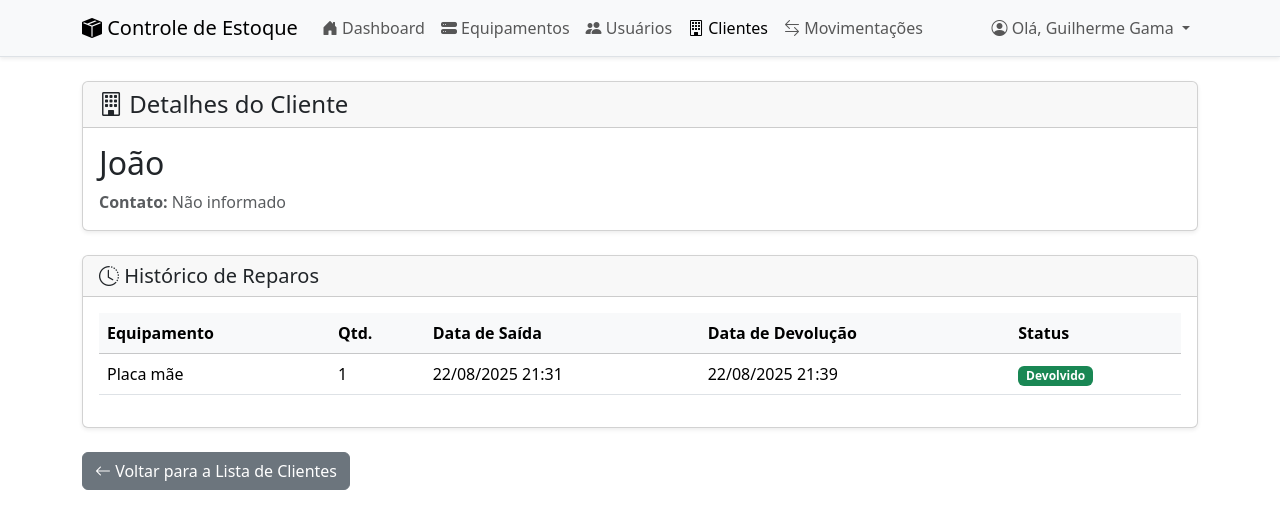
After one commit to guilhermegamabs/controle-estoque, a Flask app: page /clientes/1 in a window 1280 px wide. The commit adds this page. Shown: the top 529 px of the page. Run offline with Flask 3, Linux system fonts and the light colour scheme; a user stored in the database is signed in; data comes from the database, SQL or seed files in the repository; both versions use the stored data as it was after the commit.

Commit message:
adicionando clientes

```diff
--- a/app.py
+++ b/app.py
@@ -3,11 +3,20 @@ from datetime import datetime
 from werkzeug.security import check_password_hash
 from functools import wraps
 
+import os
 import db as database
 
 app = Flask(__name__)
 app.config['SECRET_KEY'] = 'uma-chave-secreta-muito-dificil'
 
+
+# --- CÓDIGO DE DEPURAÇÃO ---
+print("="*50)
+print(f"Diretório de trabalho atual: {os.getcwd()}")
+print(f"Caminho do template folder: {app.template_folder}")
+print("="*50)
+
+app.config['SECRET_KEY'] = '...'
 def login_required(f):
     @wraps(f)
     def decorated_function(*args, **kwargs):
@@ -27,7 +36,7 @@ def dashboard():
     ultimas_movimentacoes = database.listar_ultimas_movimentacoes()
     return render_template('dashboard.html', stats=estatisticas, ultimas_movimentacoes=ultimas_movimentacoes, active_page='dashboard')
 
-# --- ROTA DE LOGIN
+# --- ROTA DE LOGIN ---
 @app.route('/login', methods=['GET', 'POST'])
 def login():
     if request.method == 'POST':
@@ -45,7 +54,7 @@ def login():
             else:
                 flash('Email ou senha inválidos.', 'danger')
 
-    return render_template('login.html', active_page='dashboard')
+    return render_template('login.html')
 
 @app.route('/logout')
 def logout():
@@ -59,7 +68,7 @@ def logout():
 @login_required
 def listar_equipamentos():
     lista_de_equipamentos = database.listar_equipamentos()
-    return render_template('equipamentos.html', equipamentos=lista_de_equipamentos, active_page='dashboard')
+    return render_template('equipamentos.html', equipamentos=lista_de_equipamentos, active_page='equipamentos')
 
 @app.route('/equipamentos/novo', methods=['GET', 'POST'])
 @login_required
@@ -73,7 +82,7 @@ def novo_equipamento():
         flash(f"Equipamento '{nome}' cadastrado com sucesso!", 'success')
         return redirect(url_for('listar_equipamentos'))
 
-    return render_template('adicionar_equipamento.html', active_page='dashboard')
+    return render_template('adicionar_equipamento.html', active_page='equipamentos')
 
 @app.route('/equipamentos/editar/<int:id_equipamento>', methods=['GET', 'POST'])
 @login_required
@@ -92,7 +101,7 @@ def editar_equipamento(id_equipamento):
         flash('Equipamento atualizado com sucesso!', 'success')
         return redirect(url_for('listar_equipamentos'))
 
-    return render_template('editar_equipamento.html', equipamento=equipamento, active_page='dashboard')
+    return render_template('editar_equipamento.html', equipamento=equipamento, active_page='equipamentos')
 
 @app.route('/equipamentos/excluir/<int:id_equipamento>', methods=['POST'])
 @login_required
@@ -107,7 +116,7 @@ def excluir_equipamento_rota(id_equipamento):
 @login_required
 def listar_usuarios():
     lista_de_usuarios = database.listar_usuarios()
-    return render_template('usuarios.html', usuarios=lista_de_usuarios, active_page='dashboard')
+    return render_template('usuarios.html', usuarios=lista_de_usuarios, active_page='usuarios')
 
 @app.route('/usuarios/novo', methods=['GET', 'POST'])
 @login_required
@@ -123,7 +132,7 @@ def novo_usuario():
         flash(f"Usuário '{nome}' cadastrado com sucesso!", 'success')
         return redirect(url_for('listar_usuarios'))
 
-    return render_template('adicionar_usuario.html', active_page='dashboard')
+    return render_template('adicionar_usuario.html', active_page='usuarios')
 
 @app.route('/usuarios/editar/<int:id_usuario>', methods=['GET', 'POST'])
 @login_required
@@ -144,7 +153,7 @@ def editar_usuario(id_usuario):
         flash('Usuário atualizado com sucesso!', 'success')
         return redirect(url_for('listar_usuarios'))
 
-    return render_template('editar_usuario.html', usuario=usuario, active_page='dashboard')
+    return render_template('editar_usuario.html', usuario=usuario, active_page='usuarios')
 
 @app.route('/usuarios/excluir/<int:id_usuario>', methods=['POST'])
 @login_required
@@ -159,7 +168,7 @@ def excluir_usuario_rota(id_usuario):
 @login_required
 def listar_movimentacoes():
     movimentacoes_abertas = database.listar_movimentacoes_abertas()
-    return render_template('movimentacoes.html', movimentacoes=movimentacoes_abertas, active_page='dashboard')
+    return render_template('movimentacoes.html', movimentacoes=movimentacoes_abertas, active_page='movimentacoes')
 
 @app.route('/movimentacoes/retirada', methods=['GET', 'POST'])
 @login_required
@@ -167,6 +176,7 @@ def registrar_retirada():
     if request.method == 'POST':
         id_equipamento = request.form['id_equipamento']
         id_usuario = request.form['id_usuario']
+        id_cliente = request.form['id_cliente']
         quantidade = int(request.form['quantidade_retirada'])
         observacao = request.form['observacao']
 
@@ -175,13 +185,18 @@ def registrar_retirada():
             flash(f"Erro: Quantidade de retirada ({quantidade}) é maior que o estoque disponível ({equipamento['quantidade_estoque']}).", 'danger')
             return redirect(url_for('registrar_retirada'))
 
-        database.registrar_retirada(id_equipamento, id_usuario, quantidade, observacao)
+        database.registrar_retirada(id_equipamento, id_usuario, id_cliente, quantidade, observacao)
         flash('Retirada registrada com sucesso!', 'success')
         return redirect(url_for('listar_movimentacoes'))
 
     equipamentos = database.listar_equipamentos()
     usuarios = database.listar_usuarios()
-    return render_template('registrar_retirada.html', equipamentos=equipamentos, usuarios=usuarios, active_page='dashboard')
+    clientes = database.listar_clientes()
+    return render_template('registrar_retirada.html',
+                           equipamentos=equipamentos,
+                           usuarios=usuarios,
+                           clientes=clientes,
+                           active_page='movimentacoes')
 
 @app.route('/movimentacoes/devolver/<int:id_movimentacao>', methods=['POST'])
 @login_required
@@ -190,5 +205,31 @@ def registrar_devolucao_rota(id_movimentacao):
     flash('Devolução registrada com sucesso!', 'success')
     return redirect(url_for('listar_movimentacoes'))
 
+# --- ROTAS DE CLIENTES ---
+
+@app.route('/clientes')
+@login_required
+def listar_clientes():
+    lista_de_clientes = database.listar_clientes()
+    return render_template('clientes.html', clientes=lista_de_clientes, active_page='clientes')
+
+@app.route('/clientes/novo', methods=['GET', 'POST'])
+@login_required
+def novo_cliente():
+    if request.method == 'POST':
+        nome = request.form['nome_cliente']
+        contato = request.form['contato']
+        database.adicionar_cliente(nome, contato)
+        flash(f"Cliente '{nome}' cadastrado com sucesso!", 'success')
+        return redirect(url_for('listar_clientes'))
+    return render_template('adicionar_cliente.html', active_page='clientes')
+
+@app.route('/clientes/<int:id_cliente>')
+@login_required
+def cliente_detalhe(id_cliente):
+    cliente = database.obter_cliente_por_id(id_cliente)
+    movimentacoes = database.listar_movimentacoes_por_cliente(id_cliente)
+    return render_template('cliente_detalhe.html', cliente=cliente, movimentacoes=movimentacoes, active_page='clientes')
+
 if __name__ == '__main__':
     app.run(host="0.0.0.0", port=5000, debug=True)
--- a/templates/base.html
+++ b/templates/base.html
@@ -57,6 +57,14 @@
                 href="{{ url_for('listar_usuarios') }}"
               >
                 <i class="bi bi-people-fill"></i> Usuários
+              </a>
+            </li>
+            <li class="nav-item">
+              <a
+                class="nav-link {% if active_page == 'clientes' %}active{% endif %}"
+                href="{{ url_for('listar_clientes') }}"
+              >
+                <i class="bi bi-building"></i> Clientes
               </a>
             </li>
             <li class="nav-item">
--- /dev/null
+++ b/templates/cliente_detalhe.html
@@ -0,0 +1,70 @@
+{% extends 'base.html' %}
+
+{% block title %}Detalhes do Cliente{% endblock %}
+
+{% block content %}
+    <!-- Card com as Informações do Cliente -->
+    <div class="card shadow-sm mb-4">
+        <div class="card-header d-flex justify-content-between align-items-center">
+            <h1 class="h4 mb-0"><i class="bi bi-building"></i> Detalhes do Cliente</h1>
+        </div>
+        <div class="card-body">
+            <h2 class="card-title">{{ cliente.nome_cliente }}</h2>
+            <p class="card-text text-muted"><strong>Contato:</strong> {{ cliente.contato or 'Não informado' }}</p>
+        </div>
+    </div>
+
+    <!-- Card com o Histórico de Movimentações -->
+    <div class="card shadow-sm">
+        <div class="card-header">
+            <h2 class="h5 mb-0"><i class="bi bi-clock-history"></i> Histórico de Reparos</h2>
+        </div>
+        <div class="card-body">
+            <table class="table table-hover">
+                <thead class="table-light">
+                    <tr>
+                        <th>Equipamento</th>
+                        <th>Qtd.</th>
+                        <th>Data de Saída</th>
+                        <th>Data de Devolução</th>
+                        <th>Status</th>
+                    </tr>
+                </thead>
+                <tbody>
+                    {% for mov in movimentacoes %}
+                    <tr>
+                        <td>{{ mov['nome_equipamento'] }}</td>
+                        <td>{{ mov['quantidade_retirada'] }}</td>
+                        <td>{{ mov.data_retirada.strftime('%d/%m/%Y %H:%M') }}</td>
+                        <td>
+                            {% if mov.data_devolucao %}
+                                {{ mov.data_devolucao.strftime('%d/%m/%Y %H:%M') }}
+                            {% else %}
+                                -
+                            {% endif %}
+                        </td>
+                        <td>
+                            {% if mov.data_devolucao %}
+                                <span class="badge bg-success">Devolvido</span>
+                            {% else %}
+                                <span class="badge bg-warning text-dark">Em Reparo</span>
+                            {% endif %}
+                        </td>
+                    </tr>
+                    {% else %}
+                    <tr>
+                        <td colspan="5" class="text-center">Nenhuma movimentação registrada para este cliente.</td>
+                    </tr>
+                    {% endfor %}
+                </tbody>
+            </table>
+        </div>
+    </div>
+
+    <!-- Botão para Voltar -->
+    <div class="mt-4">
+        <a href="{{ url_for('listar_clientes') }}" class="btn btn-secondary">
+            <i class="bi bi-arrow-left"></i> Voltar para a Lista de Clientes
+        </a>
+    </div>
+{% endblock %}
```
Also changed, not shown: db.py (+102 -12 lines), templates/adicionar_cliente.html (added, +48 -0 lines), templates/clientes.html (added, +43 -0 lines), templates/registrar_retirada.html (+15 -5 lines), controle.db.
